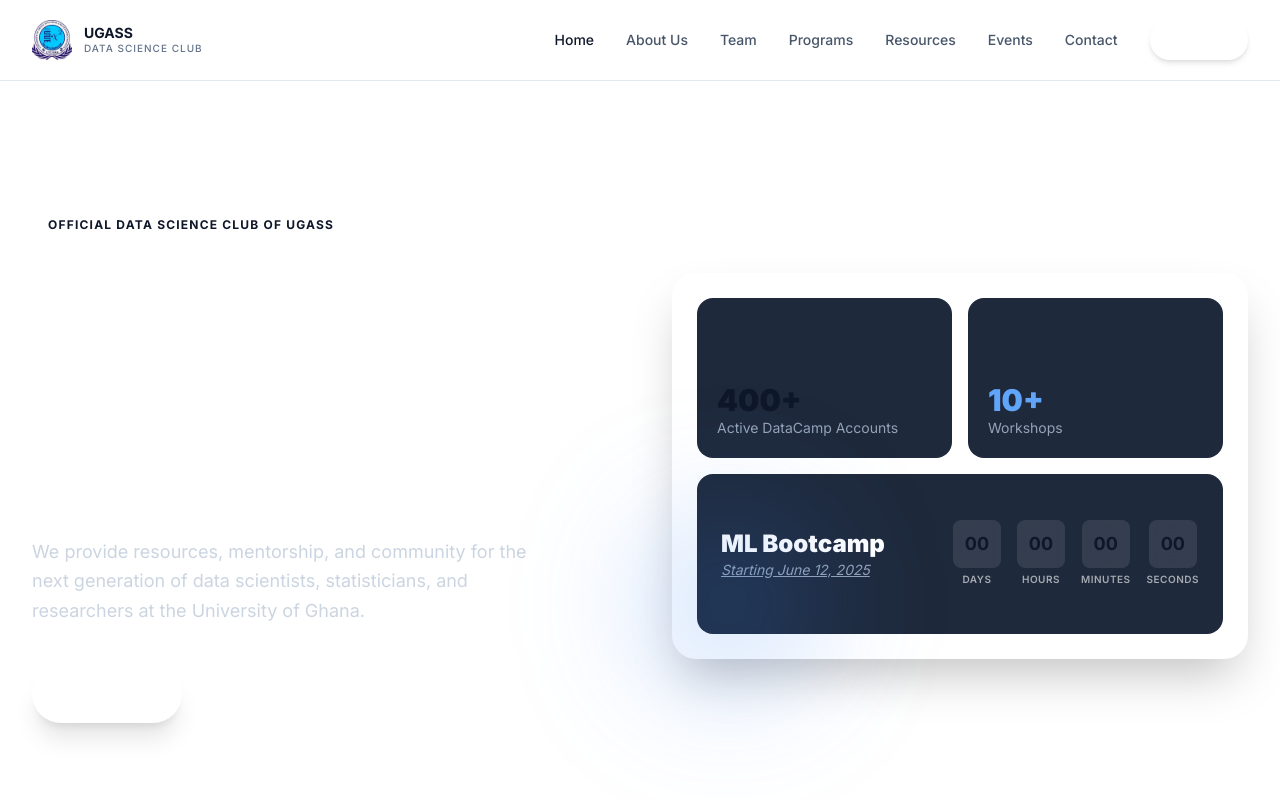
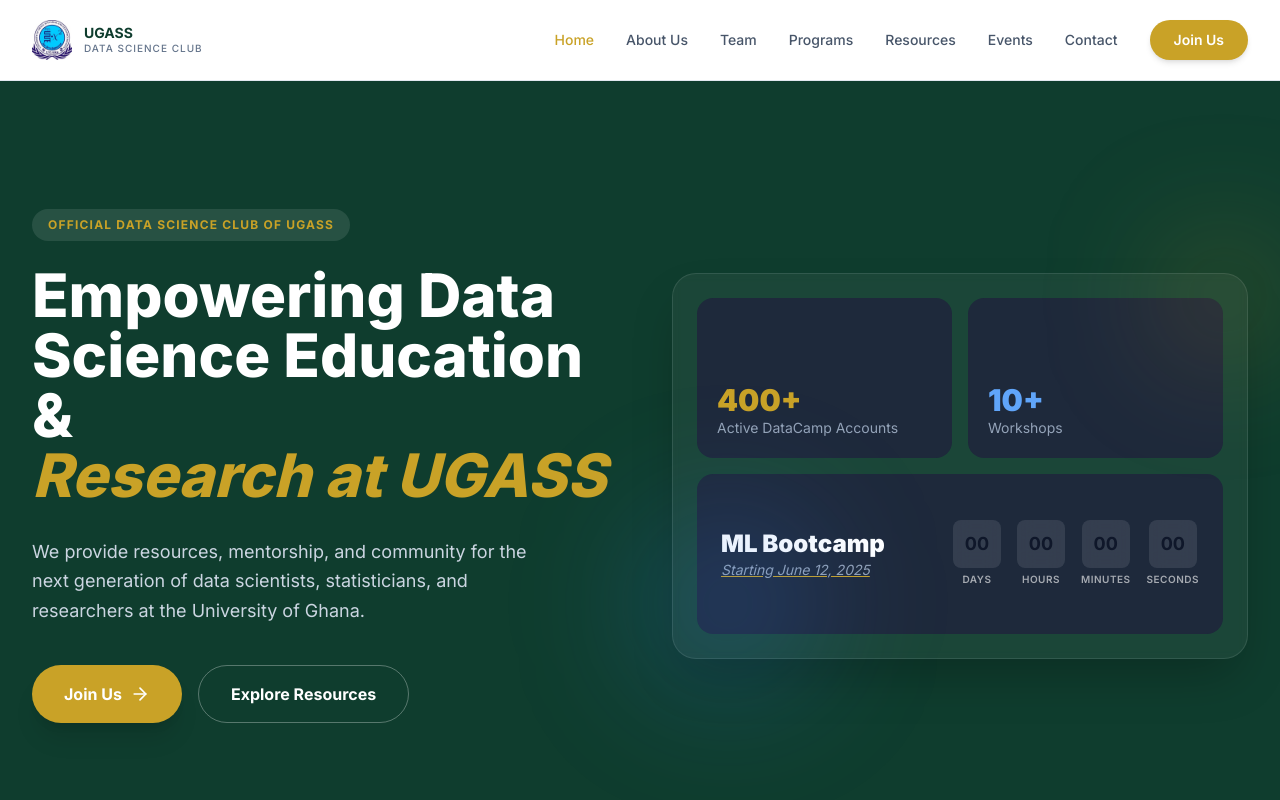
Before and after one commit to bismark-bakomora/ugass-ds-wing-website, a React (Vite) app: page / in a window 1280 px wide. Shown: the top 800 px of the page. Built offline with nearby package versions, Linux system fonts and the light colour scheme.

Commit message:
fixed tailwind colours issue

```diff
--- a/tailwind.config.js
+++ b/tailwind.config.js
@@ -7,8 +7,8 @@
   theme: {
     extend: {
       colors: {
-        ugassGreen: "#0F3D2E",
-        ugassGold: "#C9A227",
+        "ugass-green": "#0F3D2E",
+        "ugass-gold": "#C9A227",
       },
       fontFamily: {
         inter: ["Inter", "sans-serif"]
```
